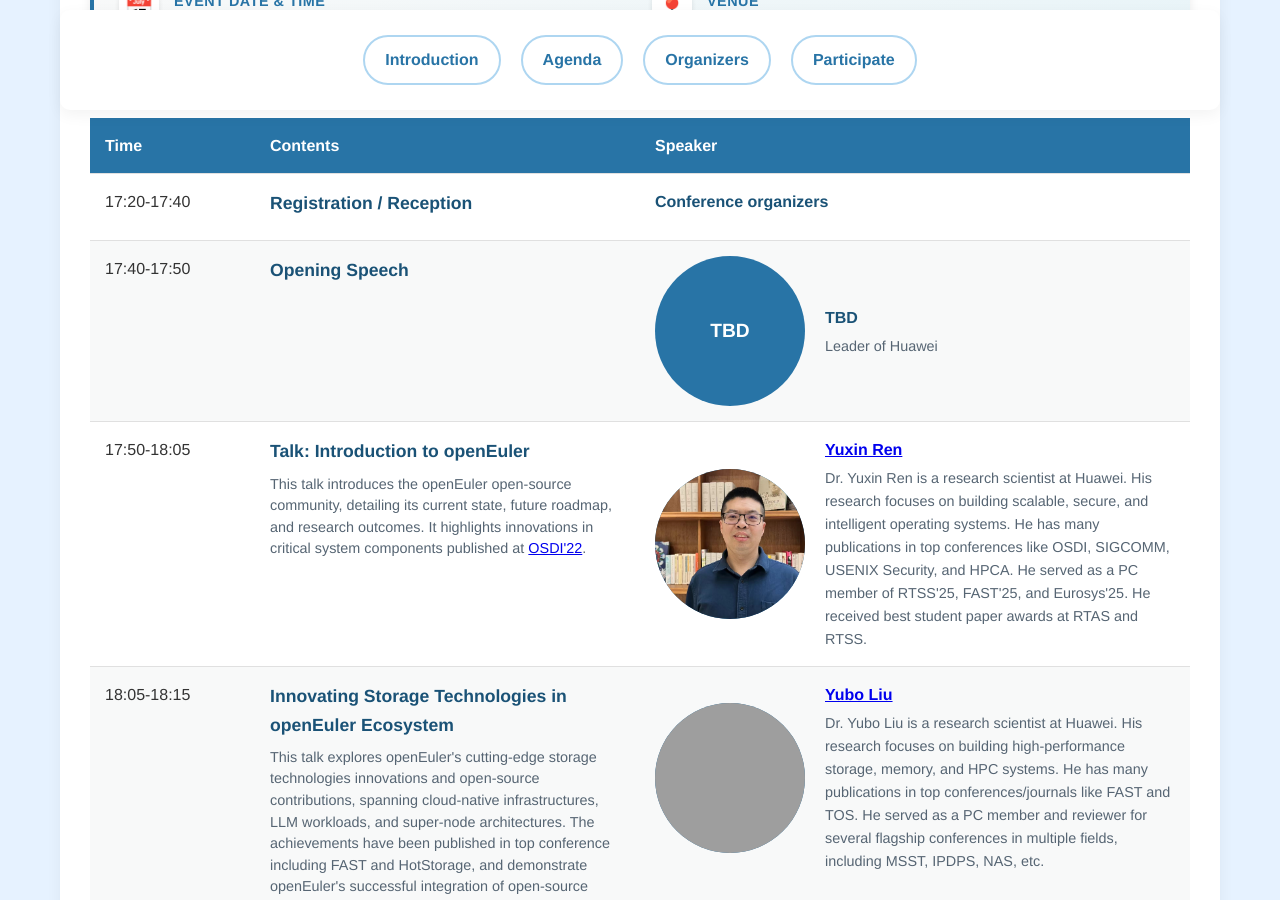
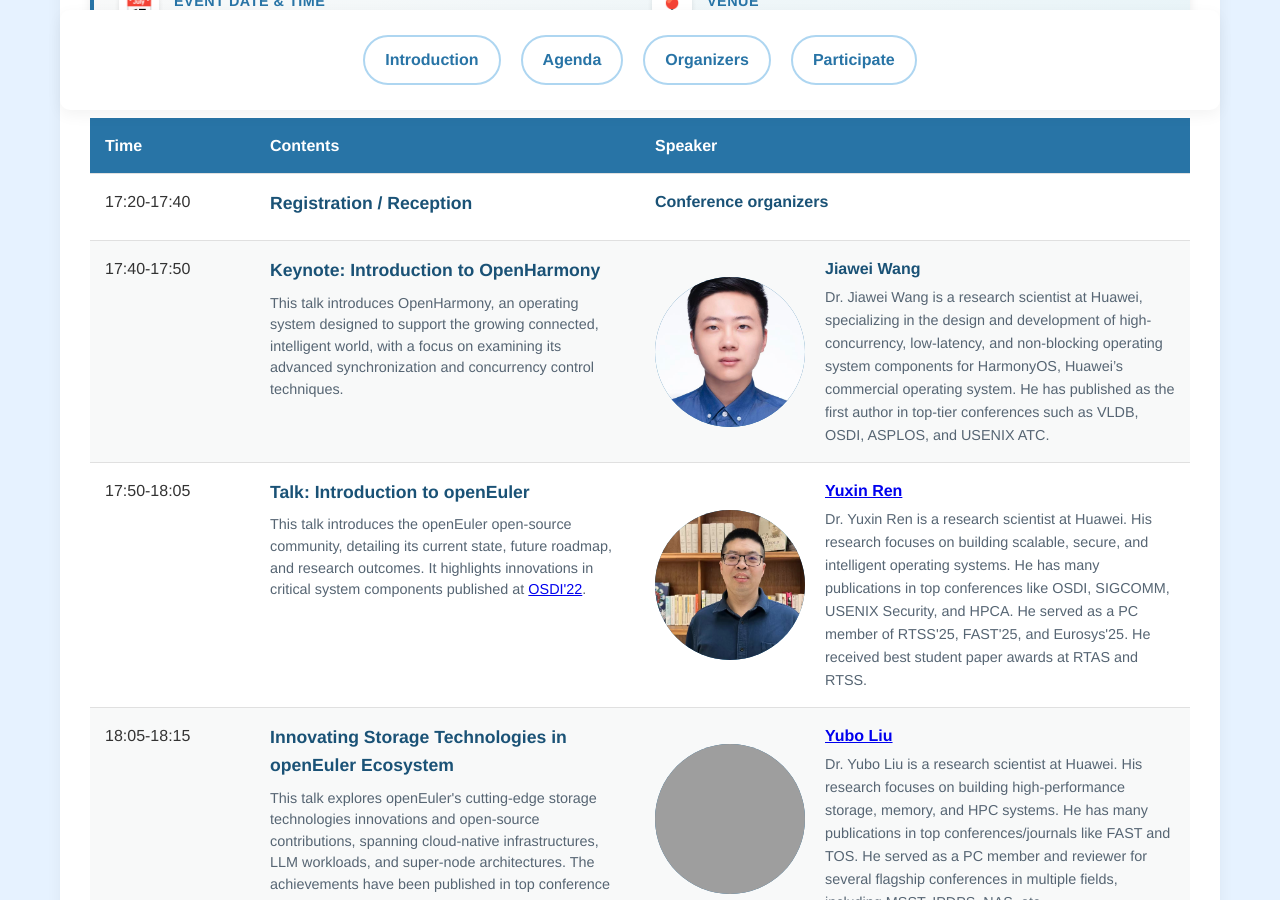
Before and after one commit to os-storage/os-storage.github.io, a Jekyll site: the page built from events/hw-sosp25.html, in a window 1280 px wide and 900 px high, scrolled down 785 px. Built offline with Jekyll 4.4.1, drawn with Linux system fonts in a browser that asks for light colours.

Commit message:
Update hw-sosp25.html add jiawei

```diff
--- a/events/hw-sosp25.html
+++ b/events/hw-sosp25.html
@@ -368,16 +368,17 @@ Agenda
             <tr>
                 <td>17:40-17:50</td>
                 <td>
-                    <div class="speech-title">Opening Speech</div>
+                    <div class="speech-title">Keynote: Introduction to OpenHarmony</div>
+                    <div class="speech-desc">This talk introduces OpenHarmony, an operating system designed to support the growing connected, intelligent world, with a focus on examining its advanced synchronization and concurrency control techniques.</div>
                 </td>
                 <td>
                     <div class="speaker-info">
                         <div class="speaker-avatar">
-                            <div class="avatar-placeholder">TBD</div>
+                            <img src="https://os-storage.github.io/events/sosp-img/jiawei.jpg" class="avatar-placeholder" alt="Yuxin">
                         </div>
                         <div class="speaker-details">
-                            <div class="speaker-name">TBD</div>
-                            <div class="speaker-org">Leader of Huawei</div>
+                            <div class="speaker-name">Jiawei Wang</div>
+                            <div class="speaker-org">Dr. Jiawei Wang is a research scientist at Huawei, specializing in the design and development of high-concurrency, low-latency, and non-blocking operating system components for HarmonyOS, Huawei’s commercial operating system. He has published as the first author in top-tier conferences such as VLDB, OSDI, ASPLOS, and USENIX ATC.</div>
                         </div>
                     </div>
                 </td>
@@ -883,7 +884,7 @@ Registration
                     <div class="qr-code-placeholder">
                         <div class="qr-code-image">
                             <!-- QR Code would be placed here -->
-                            <img src="https://os-storage.github.io/events/sosp-img/register-qrcode.png" class="qr-code-placeholder">
+                            <img src="https://os-storage.github.io/events/sosp-img/register-qrcode-new.png" class="qr-code-placeholder">
                         </div>
                     </div>
                 </div>
```
